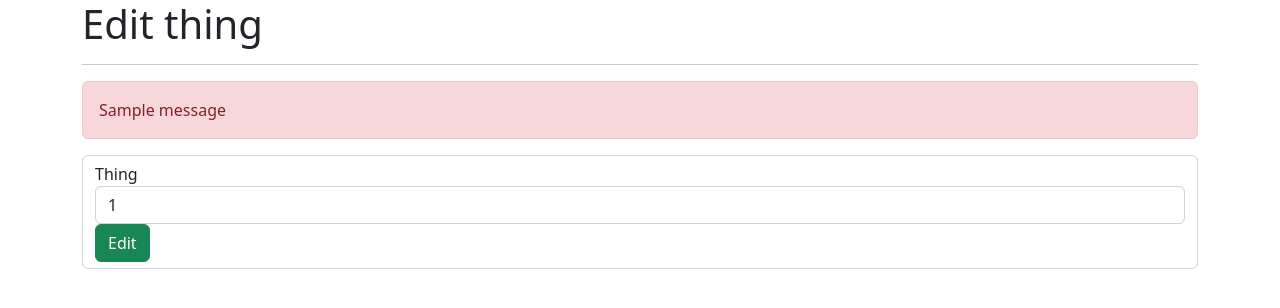
After one commit to phzsantos/Flask_CRUD_Template, a Flask app: page /1/edit_thing in a window 1280 px wide. The commit adds this page. Shown: the top 308 px of the page. Run offline with Flask 2, Linux system fonts and the light colour scheme; tables that the repository leaves empty hold one stand-in row (values such as "Sample post"); one stand-in notice (Sample message) is shown.

Commit message:
Edit/Update created

```diff
--- a/app.py
+++ b/app.py
@@ -43,6 +43,23 @@ def delete_thing(your_column):
     return redirect(url_for('dashboard'))
 
 
+@app.route('/<int:your_column>/edit_thing', methods=["GET", "POST"])
+def edit_thing(your_column):
+    variable = Your_Table.query.filter_by(your_column=your_column).first()
+
+    if request.method == "POST":
+        thing = request.form['thing']
+
+        if not thing:
+            flash("Please, fill out all fields")
+        else:
+            Your_Table.query.filter_by(your_column=your_column).update({'your_column':thing})
+            db.session.commit()
+            return redirect(url_for('dashboard'))
+
+    return render_template("edit_thing.html", things=variable)
+
+
 if __name__ == "__main__":
     with app.app_context():
         db.create_all()
--- a/templates/dashboard.html
+++ b/templates/dashboard.html
@@ -28,7 +28,7 @@
                 <td style="text-align: center;">{{thing.another_thing4}}</td>
                 <td style="text-align: center;">{{thing.another_thing5}}</td>
                 <td style="text-align: center;">
-                    <a href="" class="btn btn-secondary btn-xs">Edit</a>
+                    <a href="{{thing.your_column}}/edit_thing" class="btn btn-secondary btn-xs">Edit</a>
                     <a href="{{thing.your_column}}/delete_thing" onclick="return confirm('Do you really want to delete this thing?')" class="btn btn-danger btn-xs">Delete</a>
                 </td>
             </tr>
--- /dev/null
+++ b/templates/edit_thing.html
@@ -0,0 +1,16 @@
+{% extends 'template.html' %}
+
+{% block content %}
+<h1>Edit thing</h1>
+<hr>
+{% for message in get_flashed_messages() %}
+    <div class="alert alert-danger">
+        {{message}}
+    </div>
+{% endfor %}
+<form action="{{url_for('edit_thing', your_column=things.your_column)}}" method="POST" class="form-control">
+    <label for="thing">Thing</label>
+    <input type="number" class="form-control" id="thing" name="thing" value="{{things.your_column}}" required>
+    <button class="btn btn-success">Edit</button>
+</form>
+{% endblock %}
```
